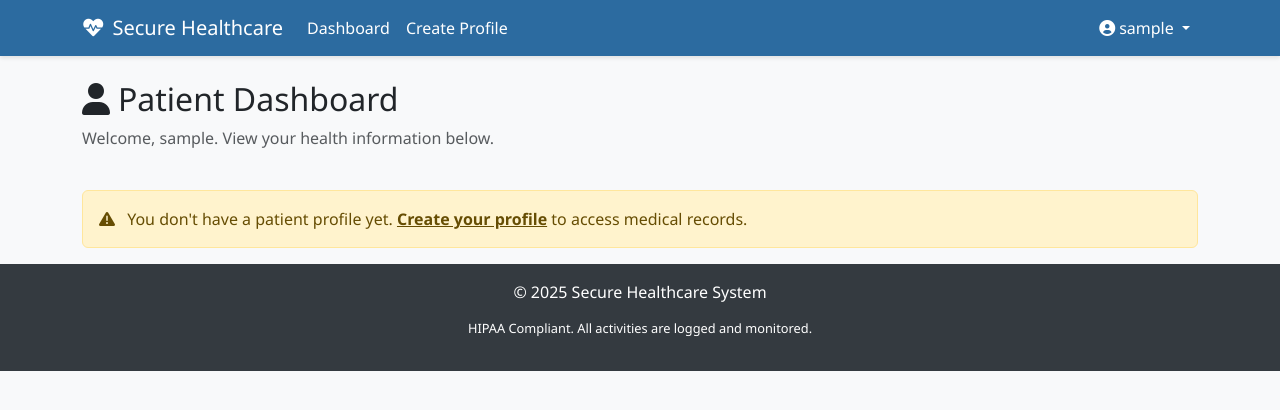
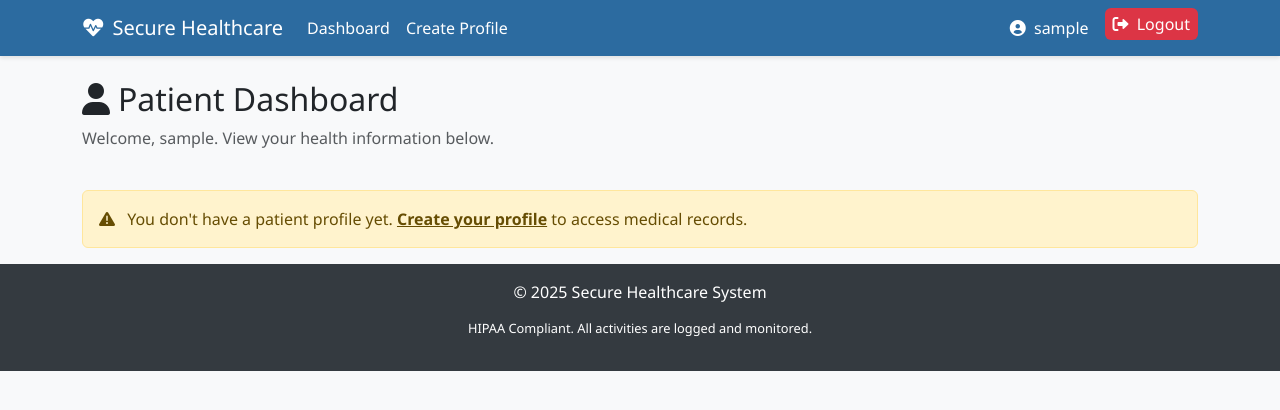
Before and after one commit to KaruboNaoaki/HealthcareSys, a Flask app: page /dashboard in a window 1280 px wide. Shown: the top 410 px of the page. Run offline with Flask 3, Linux system fonts and the light colour scheme; the visitor is signed in with stand-in values (Sample User, id 1); data that the repository does not hold is empty.

Commit message:
Update base.html

```diff
--- a/templates/base.html
+++ b/templates/base.html
@@ -40,6 +40,19 @@
             font-size: 0.8rem;
             margin-top: 15px;
         }
+
+        /* Logout button styling */
+        .btn-logout {
+            color: white;
+            background-color: #dc3545;
+            border-color: #dc3545;
+        }
+
+        .btn-logout:hover {
+            background-color: #c82333;
+            border-color: #bd2130;
+            color: white;
+        }
     </style>
 </head>
 <body>
@@ -58,6 +71,11 @@
                         <li class="nav-item">
                             <a class="nav-link" href="{{ url_for('dashboard') }}">Dashboard</a>
                         </li>
+                        {% if current_user.role == 'doctor' %}
+                            <li class="nav-item">
+                                <a class="nav-link" href="{{ url_for('add_patient') }}">Add Patient</a>
+                            </li>
+                        {% endif %}
                         {% if current_user.role == 'patient' and not current_user.patient %}
                             <li class="nav-item">
                                 <a class="nav-link" href="{{ url_for('create_patient_profile') }}">Create Profile</a>
@@ -67,15 +85,15 @@
                 </ul>
                 <ul class="navbar-nav">
                     {% if current_user.is_authenticated %}
-                        <li class="nav-item dropdown">
-                            <a class="nav-link dropdown-toggle" href="#" id="navbarDropdown" role="button" data-bs-toggle="dropdown" aria-expanded="false">
-                                <i class="fas fa-user-circle me-1"></i>{{ current_user.username }}
+                        <li class="nav-item">
+                            <a class="nav-link" href="{{ url_for('profile') }}">
+                                <i class="fas fa-user-circle me-1"></i> {{ current_user.username }}
                             </a>
-                            <ul class="dropdown-menu dropdown-menu-end" aria-labelledby="navbarDropdown">
-                                <li><a class="dropdown-item" href="{{ url_for('profile') }}">Profile</a></li>
-                                <li><hr class="dropdown-divider"></li>
-                                <li><a class="dropdown-item" href="{{ url_for('logout') }}">Logout</a></li>
-                            </ul>
+                        </li>
+                        <li class="nav-item">
+                            <a class="nav-link btn-logout py-1 px-2 ms-2 rounded" href="{{ url_for('logout') }}">
+                                <i class="fas fa-sign-out-alt me-1"></i> Logout
+                            </a>
                         </li>
                     {% else %}
                         <li class="nav-item">
```
